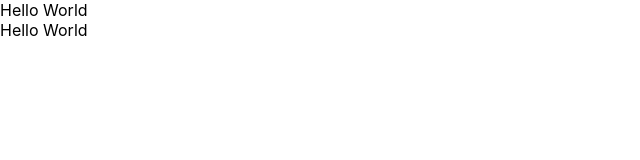
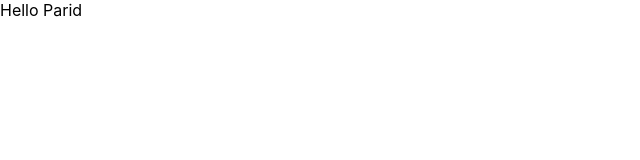
Before and after one commit to devendi/first-app, a React (Create React App) app: page / in a window 1280 px wide. Shown: the top 160 px of the page, without its empty margins (0-640 px from the left). Built offline with nearby package versions, Linux system fonts and the light colour scheme.

Commit message:
learn state teknik 1

```diff
--- a/src/App.js
+++ b/src/App.js
@@ -1,11 +1,18 @@
 import React, { Component } from "react";
 
 class App extends Component {
+
+  constructor(){
+    super()
+
+    this.state = {
+      name : "Parid"
+    }
+  }
   render (){
     return (
       <div>
-        <div>Hello World</div>
-        <div>Hello World</div>
+        <div>Hello {this.state.name}</div>
       </div>
     )
   }
```
